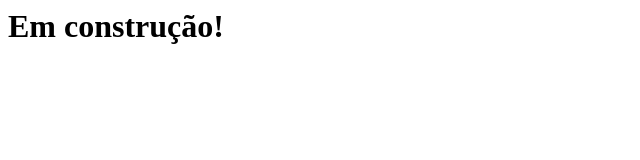
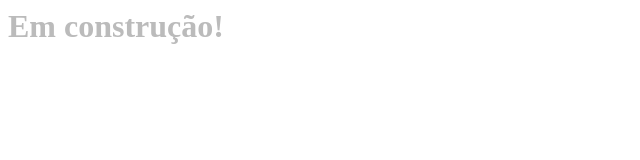
Before and after one commit to rogerdemetrio/portifolio, a plain HTML site: page index.html in a window 1280 px wide. Shown: the whole page, without its empty margins (0-640 px from the left). Drawn offline with Linux system fonts and the light colour scheme.

Commit message:
Update index.html

```diff
--- a/index.html
+++ b/index.html
@@ -1 +1 @@
-<h1 style="colour:#bbb">Em construção!</h1>
+<h1 style="color:#bbb">Em construção!</h1>
```
